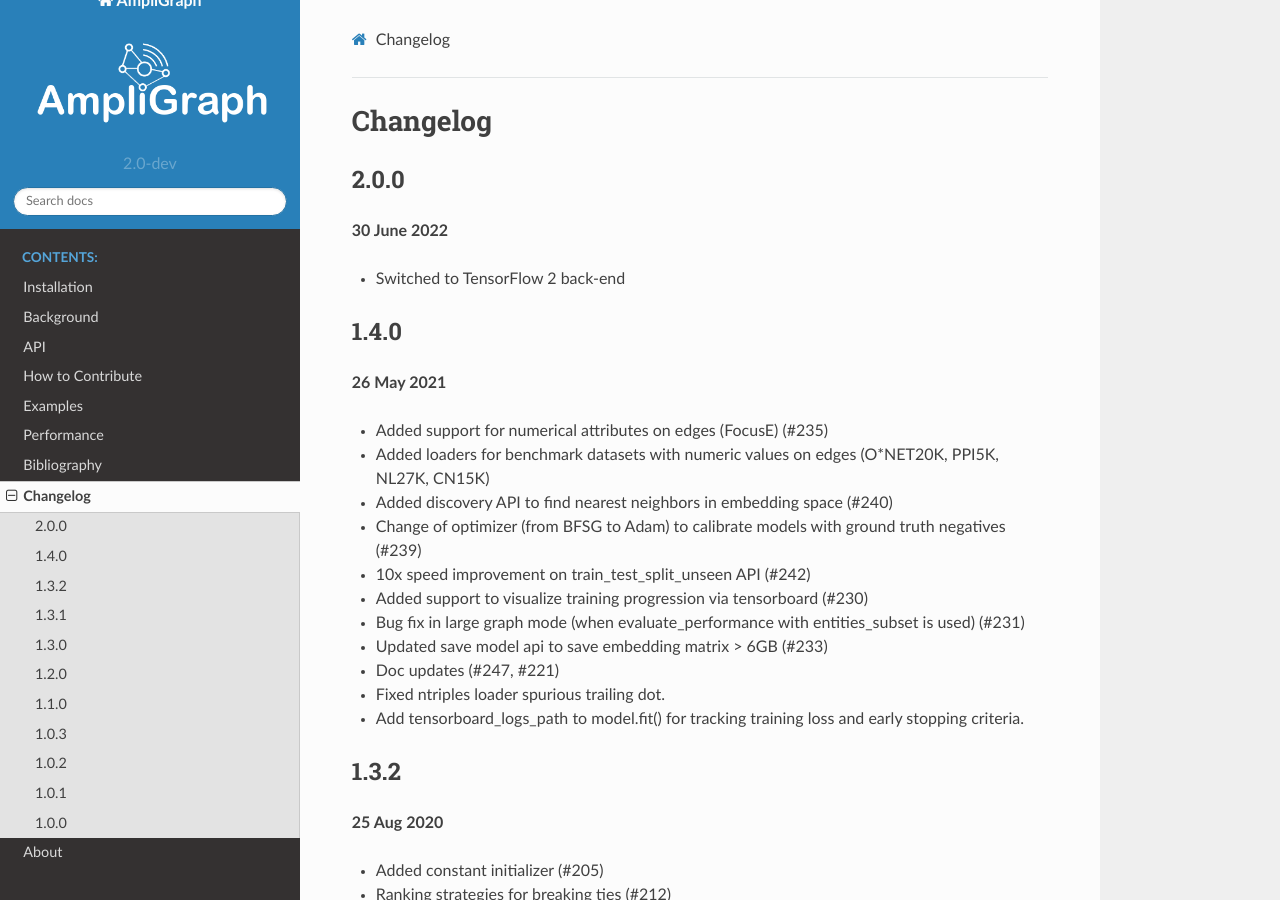
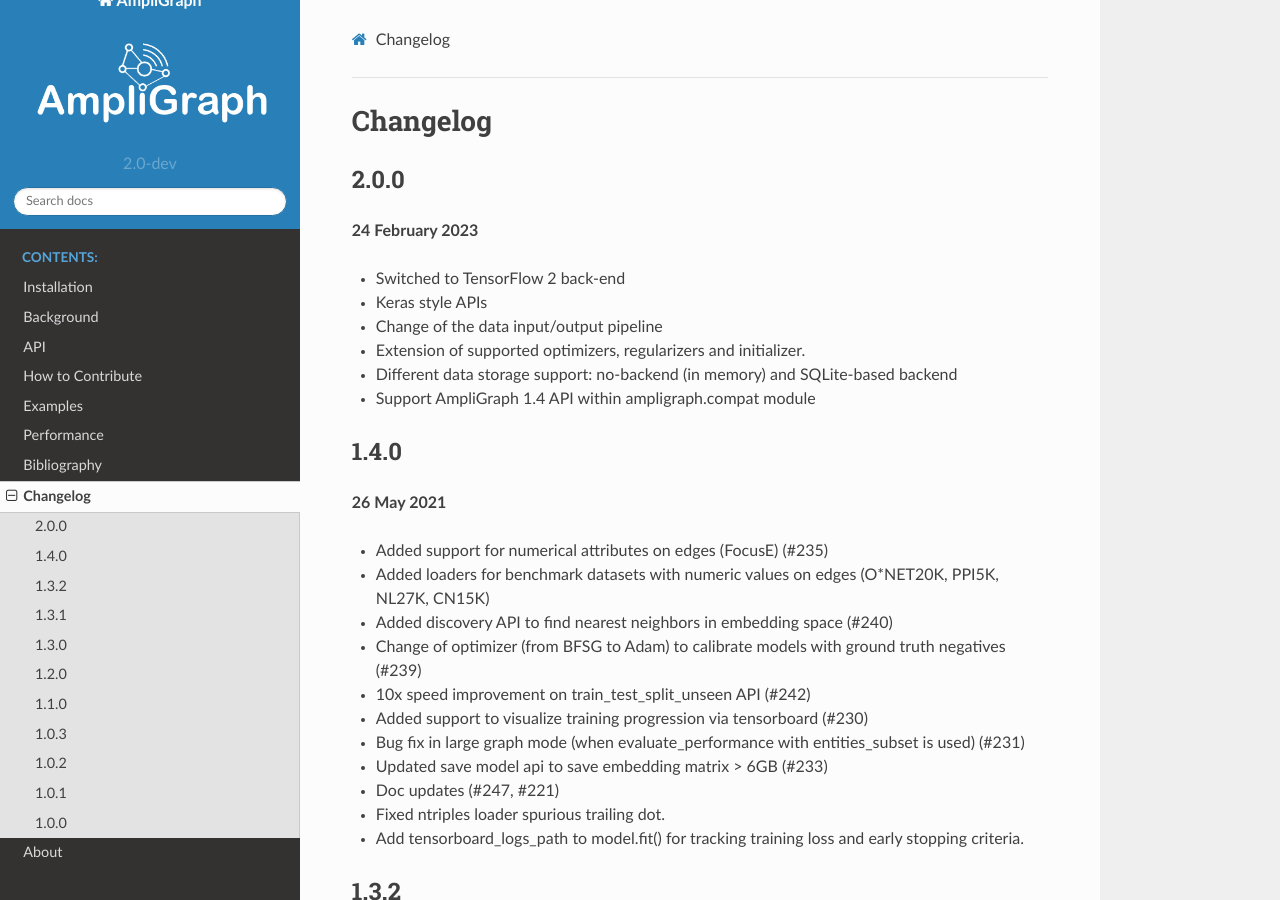
Before and after one commit to Accenture/AmpliGraph, a Sphinx documentation site: the page built from docs/changelog.md, in a window 1280 px wide and 900 px high. Built offline with Sphinx 7.4.7 and the Read the Docs theme 2.0.0, drawn with Linux system fonts in a browser that asks for light colours; the version number is read from the project's files by our own code.

Commit message:
update changelog

```diff
--- a/docs/changelog.md
+++ b/docs/changelog.md
@@ -1,8 +1,13 @@
 # Changelog
 
 ## 2.0.0
-**30 June 2022**
+**24 February 2023**
 - Switched to TensorFlow 2 back-end
+- Keras style APIs
+- Change of the data input/output pipeline
+- Extension of supported optimizers, regularizers and initializer.
+- Different data storage support: no-backend (in memory) and SQLite-based backend
+- Support AmpliGraph 1.4 API within ampligraph.compat module
 
 ## 1.4.0
 **26 May 2021**
```
